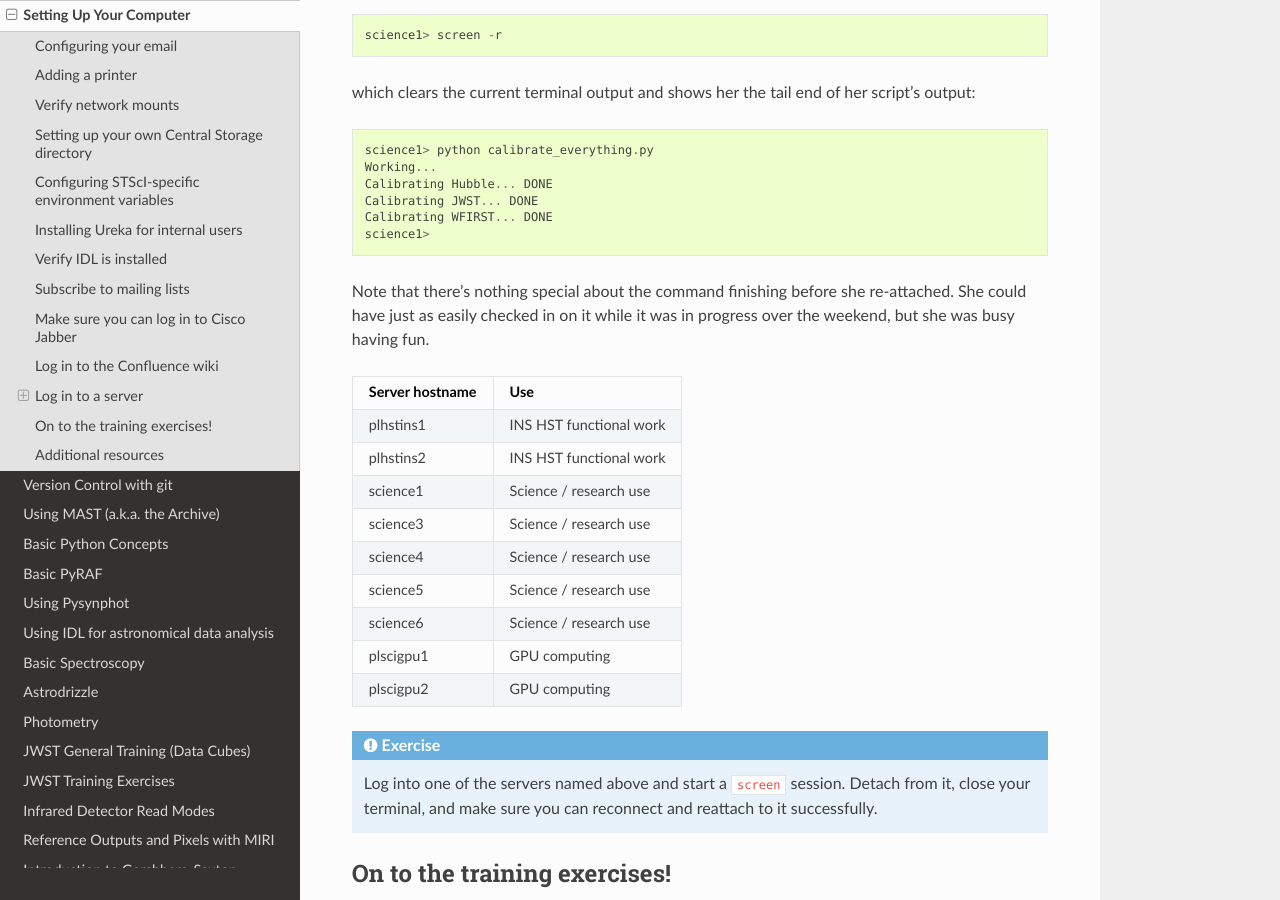
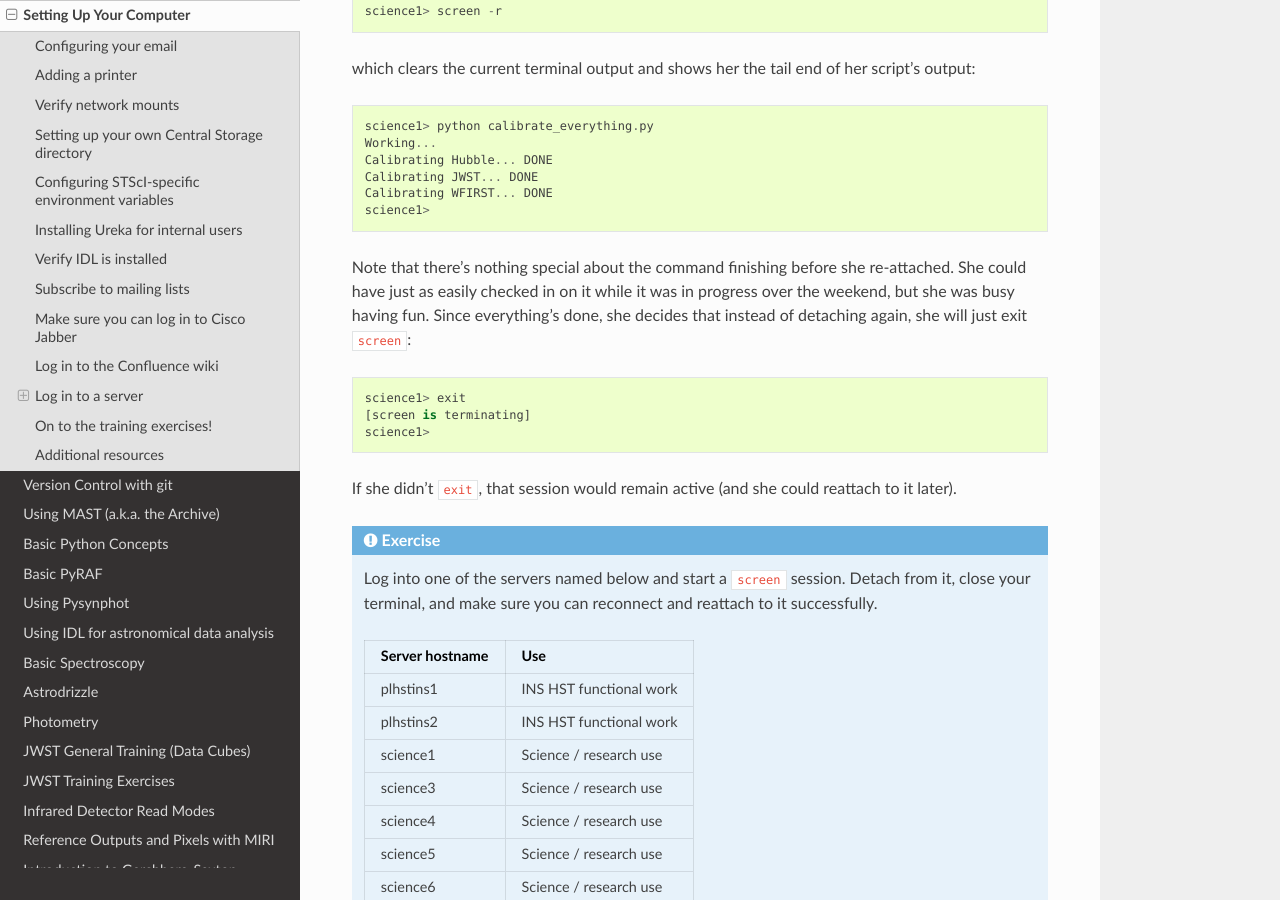
Before and after one commit to staceybright/training-library, a Sphinx documentation site: the page built from source/computer_setup.txt, in a window 1280 px wide and 900 px high, scrolled down 6672 px. Built offline with Sphinx 7.4.7 and the Read the Docs theme 2.0.0, drawn with Linux system fonts in a browser that asks for light colours; some of the changed text lies outside the part shown.

Commit message:
computer setup: exit screen

```diff
--- a/source/computer_setup.txt
+++ b/source/computer_setup.txt
@@ -225,7 +225,18 @@ which clears the current terminal output and shows her the tail end of her scrip
    Calibrating WFIRST... DONE
    science1>
 
-Note that there's nothing special about the command finishing before she re-attached. She could have just as easily checked in on it while it was in progress over the weekend, but she was busy having fun.
+Note that there's nothing special about the command finishing before she re-attached. She could have just as easily checked in on it while it was in progress over the weekend, but she was busy having fun. Since everything's done, she decides that instead of detaching again, she will just exit ``screen``::
+
+   science1> exit
+   [screen is terminating]
+   science1>
+
+If she didn't ``exit``, that session would remain active (and she could reattach to it later).
+
+.. admonition:: Exercise
+   :class: note
+
+   Log into one of the servers named below and start a ``screen`` session. Detach from it, close your terminal, and make sure you can reconnect and reattach to it successfully.
 
    +------------------+----------------------------+
    | Server hostname  | Use                        |
@@ -249,11 +260,6 @@ Note that there's nothing special about the command finishing before she re-atta
    | plscigpu2        | GPU computing              |
    +------------------+----------------------------+
 
-.. admonition:: Exercise
-   :class: note
-
-   Log into one of the servers named above and start a ``screen`` session. Detach from it, close your terminal, and make sure you can reconnect and reattach to it successfully.
-
 On to the training exercises!
 ================================
 
```
Also changed, not shown: other parts of source/computer_setup.txt (+1 -1 lines). Lines whose indentation alone changed are shown as unchanged.
